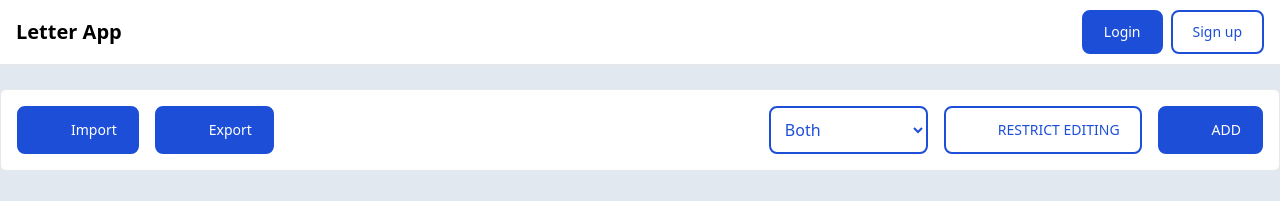
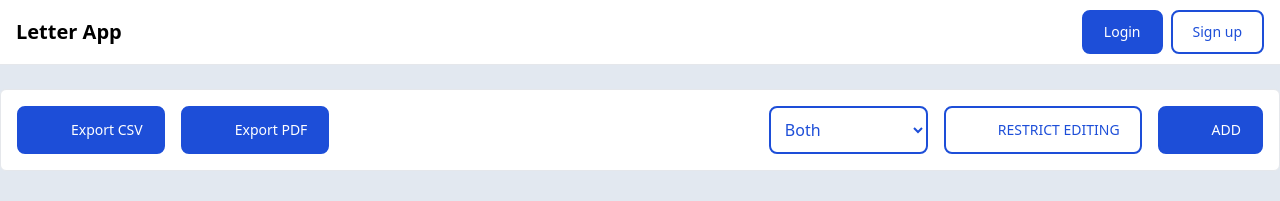
Before and after one commit to daladn0/letter-front, a Vue app: page / in a window 1280 px wide. Shown: the top 201 px of the page. Built offline with nearby package versions, Linux system fonts and the light colour scheme; no server answers.

Commit message:
Pdf export

```diff
--- a/src/api/wordsApi.js
+++ b/src/api/wordsApi.js
@@ -33,3 +33,7 @@ export const removeWord = id => {
 export const exportCSV = () => {
     return api.get(`/word/csv`)
 }
+
+export const exportPDF = () => {
+    return api.get(`/word/pdf`)
+}
--- a/src/components/ControlPanel.component.vue
+++ b/src/components/ControlPanel.component.vue
@@ -2,18 +2,19 @@
   <div class="bg-white p-4 rounded-md border">
     <div class="flex justify-between items-center h-12">
       <div class="flex items-center space-x-4 h-full">
-        <button class="btn btn-blue h-full">
-          <svg class="w-6 h-6 mr-2">
-            <use xlink:href="/sprite.svg#upload" />
-          </svg>
-          Import
-        </button>
-
         <button class="btn btn-blue h-full" @click="exportDataCSV">
           <svg class="w-6 h-6 mr-2">
             <use xlink:href="/sprite.svg#export" />
           </svg>
-          <span v-if="!isExportLoading">Export</span>
+          <span v-if="!isExportCSVLoading">Export CSV</span>
+          <LoadingSpinner v-else class="w-5 h-5 ml-2 mr-4" />
+        </button>
+
+        <button class="btn btn-blue h-full" @click="exportDataPDF">
+          <svg class="w-6 h-6 mr-2">
+            <use xlink:href="/sprite.svg#export" />
+          </svg>
+          <span v-if="!isExportPDFLoading">Export PDF</span>
           <LoadingSpinner v-else class="w-5 h-5 ml-2 mr-4" />
         </button>
       </div>
@@ -46,7 +47,7 @@
 
         <button
           class="flex-shrink-0 btn btn-blue py-0 h-full"
-          @click="$emit('addWord')"
+          @click="addWord"
         >
           <svg class="w-6 h-6 mr-2">
             <use xlink:href="/sprite.svg#plus" />
@@ -61,7 +62,7 @@
 <script>
 import { mapActions } from 'vuex'
 import { MODES } from "@/constants/mode";
-import { exportCSV } from '@/api/wordsApi'
+import { exportCSV, exportPDF } from '@/api/wordsApi'
 import { withAsync } from '@/helpers/withAsync';
 import { TYPES } from '@/constants/toast'
 import LoadingSpinner from '@/components/LoadingSpinner.component.vue'
@@ -75,17 +76,16 @@ export default {
   data() {
     return {
       MODES,
-      isExportLoading: false,
+      isExportCSVLoading: false,
+      isExportPDFLoading: false,
     };
   },
   methods: {
     ...mapActions('toast', ['showToast']),
     async exportDataCSV() {
-      this.isExportLoading = true
-
+      this.isExportCSVLoading = true
       const { response, error, errorMessage } = await withAsync(exportCSV)
-
-      this.isExportLoading = false
+      this.isExportCSVLoading = false
 
       if ( response ) {
         const file = new File([response.data], 'words.csv', {
@@ -106,8 +106,35 @@ export default {
       }
 
       if ( error ) {
-        this.showToast({content: { heading: 'Downloading csv', message: errorMessage || 'Something went wrong'}, type: TYPES.ERROR})
+        this.showToast({content: { heading: 'Downloading CSV', message: errorMessage || 'Something went wrong'}, type: TYPES.ERROR})
       }
+    },
+    async exportDataPDF() {
+      this.isExportPDFLoading = true
+      const { response, error, errorMessage } = await withAsync(exportPDF)
+      this.isExportPDFLoading = false
+
+      if ( response ) {
+        const link = document.createElement('a')
+        link.href = response.data
+        link.download = 'words.pdf'
+
+        document.body.appendChild(link)
+
+        link.click()
+
+        link.remove()
+      }
+
+
+      if ( error ) {
+        this.showToast({content: { heading: 'Downloading PDF', message: errorMessage || 'Something went wrong'}, type: TYPES.ERROR})
+      }
+
+    },
+    addWord() {
+      this.$emit('toggleMode', MODES.BOTH)
+      this.$emit('addWord')
     }
   }
 };
```
